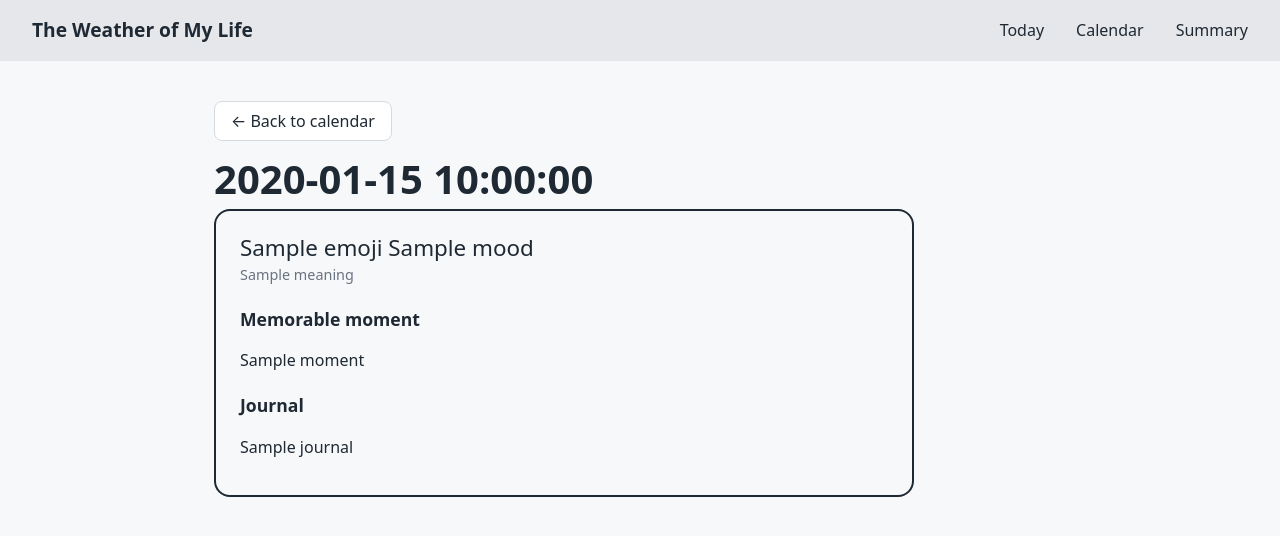
After one commit to ivemina/weather-of-my-life, a Flask app: template templates/day.html in a window 1280 px wide. The commit adds this page. Shown: the top 536 px of the page. Run offline with Flask 3, Linux system fonts and the light colour scheme; the template is opened without the code that fills it: most values are stand-ins (such as "Sample title", 1, 10 or a date in 2020).

Commit message:
Add day details page and clickable calendar days

```diff
--- a/app.py
+++ b/app.py
@@ -1,7 +1,7 @@
 import calendar
 import sqlite3
 from datetime import date, datetime
-from flask import Flask, render_template, request, redirect, url_for, flash, g
+from flask import Flask, render_template, request, redirect, url_for, flash, g, abort
 
 app = Flask(__name__)
 # Needed for flash messages. Fine for local use; we'll move it to a
@@ -155,6 +155,7 @@ def calendar_page():
                 entry = entries_by_day.get(day)
                 cells.append({
                     "day": day,
+                    "iso": f"{year:04d}-{month:02d}-{day:02d}",
                     "entry": entry,
                     "mood": moods_by_key.get(entry["mood"]) if entry else None,
                     "is_today": date(year, month, day) == today_date,
@@ -170,6 +171,31 @@ def calendar_page():
         moods=MOODS,
     )
 
+@app.route("/day/<entry_date>")
+def day_details(entry_date):
+    # Check the date in the address is a real date
+    try:
+        parsed = datetime.strptime(entry_date, "%Y-%m-%d").date()
+    except ValueError:
+        abort(404)
+
+    entry = get_db().execute(
+        "SELECT * FROM entries WHERE entry_date = ?",
+        (entry_date,),
+    ).fetchone()
+
+    mood = next((m for m in MOODS if entry and m["key"] == entry["mood"]), None)
+
+    return render_template(
+        "day.html",
+        entry=entry,
+        mood=mood,
+        entry_date=entry_date,
+        date_text=parsed.strftime("%A %d %B %Y"),
+        month_year=parsed.year,
+        month_number=parsed.month,
+    )
+
 init_db()
 
 if __name__ == "__main__":
--- a/static/style.css
+++ b/static/style.css
@@ -161,3 +161,12 @@ button[type="submit"]:hover { filter: brightness(1.15); }
   .day-label { display: none; }
   .calendar { border-spacing: 3px; }
 }
+.day-link { display: block; color: inherit; text-decoration: none; }
+.day-link:hover .day-label { text-decoration: underline; }
+.day-link:focus-visible { outline: 3px solid var(--accent); border-radius: 6px; }
+
+.memory { padding: 20px 24px; border: 2px solid; border-radius: 16px; max-width: 700px; }
+.memory h2 { font-size: 1.1rem; margin: 20px 0 4px; }
+.memory-mood { font-size: 1.4rem; margin: 0; }
+.memory-mood small { display: block; font-size: 0.9rem; color: var(--muted); }
+.journal-text { white-space: pre-wrap; }
--- /dev/null
+++ b/templates/day.html
@@ -0,0 +1,28 @@
+{% extends "base.html" %}
+
+{% block title %}{{ date_text }} – The Weather of My Life{% endblock %}
+
+{% block content %}
+<p><a class="cal-nav" href="{{ url_for('calendar_page', year=month_year, month=month_number) }}">&larr; Back to calendar</a></p>
+
+<h1>{{ date_text }}</h1>
+
+{% if entry %}
+<section class="memory mood-{{ mood.key }}">
+  <p class="memory-mood">
+    <span aria-hidden="true">{{ mood.emoji }}</span> {{ mood.label }}
+    <small>{{ mood.meaning }}</small>
+  </p>
+
+  <h2>Memorable moment</h2>
+  <p>{{ entry.moment }}</p>
+
+  {% if entry.journal %}
+  <h2>Journal</h2>
+  <p class="journal-text">{{ entry.journal }}</p>
+  {% endif %}
+</section>
+{% else %}
+<p>No memory saved for this day.</p>
+{% endif %}
+{% endblock %}
```
Also changed, not shown: templates/calendar.html (+5 -3 lines).
